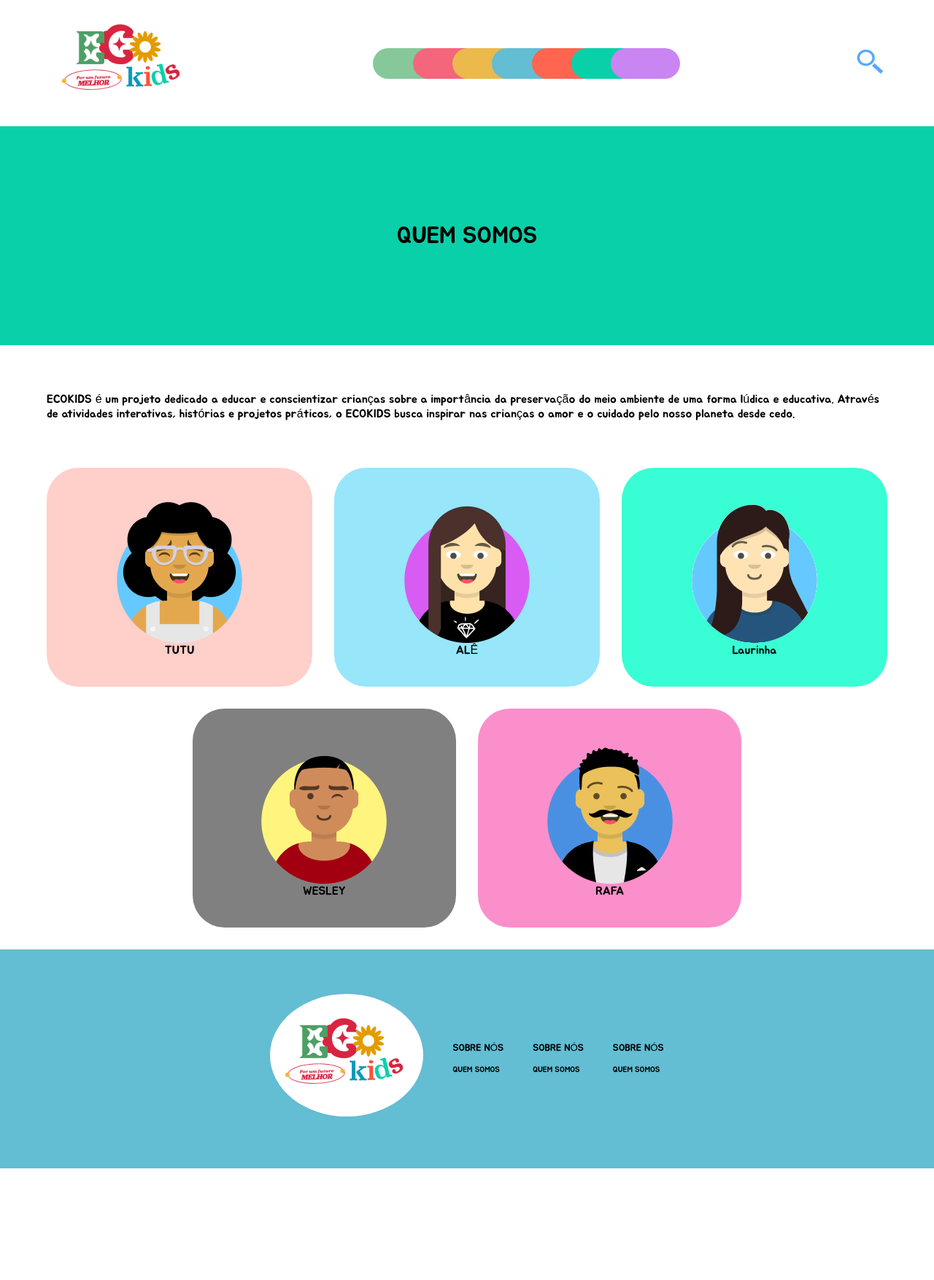
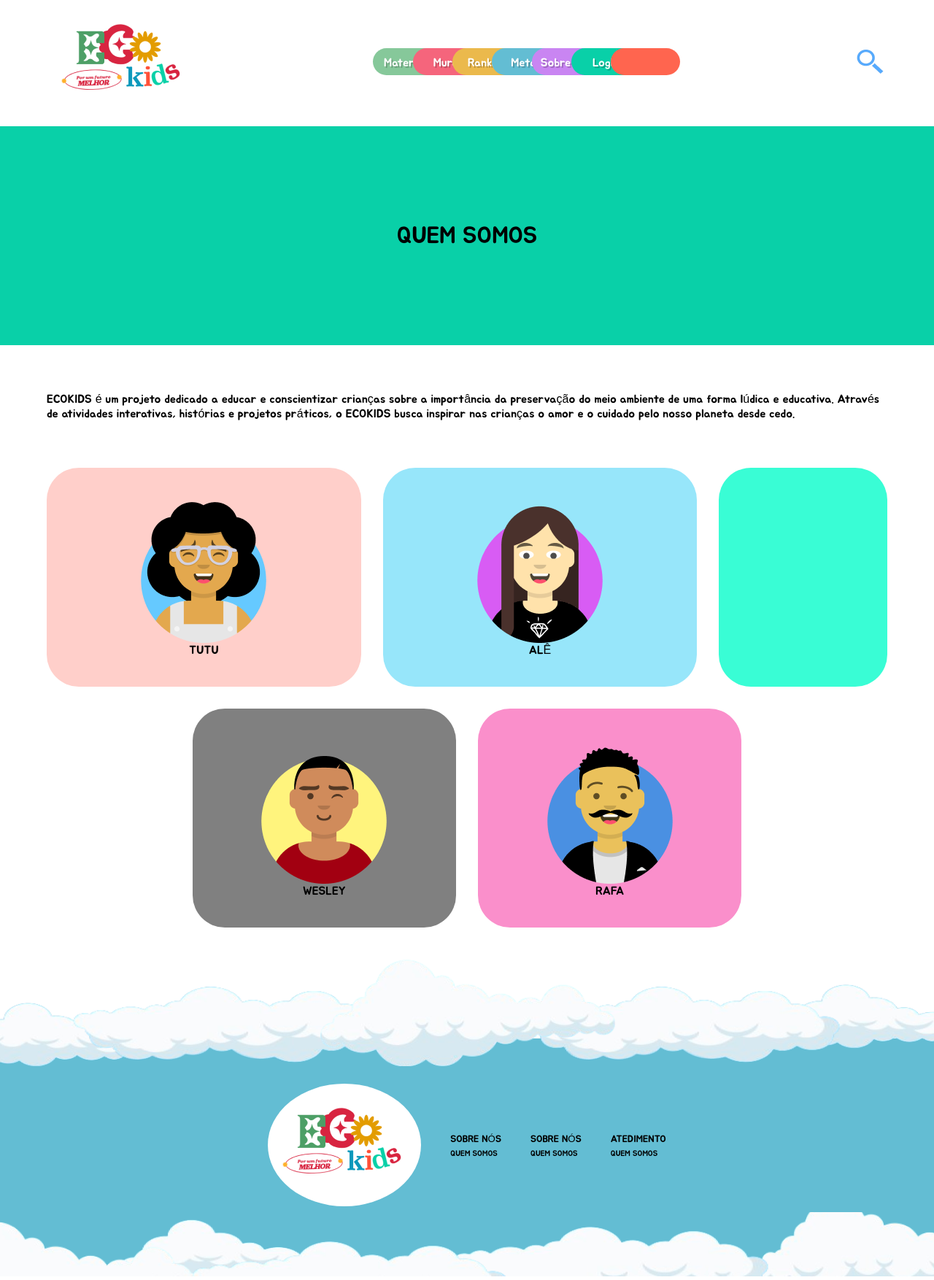
Before and after one commit to wesley369/Ecokids, a Django app: page /quem-somos/ in a window 1280 px wide. Shown: the whole page at 73% size. Before the commit the page ends 1601 px from the top, so only its background shows below. Run offline with Django 5.2, Linux system fonts and the light colour scheme.

Commit message:
mudança

```diff
--- a/EcoKids/EcoKids_Integracao/static/css/QuemSomos.css
+++ b/EcoKids/EcoKids_Integracao/static/css/QuemSomos.css
@@ -16,6 +16,8 @@
   margin-left: 5%;
   margin-right: 5%;
   flex-wrap: wrap;
+  animation: fadeInDown 1s ease-out;
+  color: white;
 }
 
 .barra {
@@ -30,6 +32,18 @@
   border-radius: 29px;
   margin-left: -20px;
   margin-right: -20px;
+  text-align: center;
+  padding-top: 10px;
+  transition: width 0.3s ease, background-color 0.3s ease;
+  text-decoration-color: white;
+  height: 90%;
+  text-shadow:  2px 2px rgba(0, 0, 0, 0.2)
+}
+
+.barra-colorida:hover {
+  width: 50%;
+  background-color: rgb(255, 255, 255);
+  cursor: pointer;
 }
 
 .fundo-verde {
@@ -106,13 +120,15 @@
   flex-direction: row;
   padding-left: 5%;
   padding-right: 5%;
-  height: 300px;
+  height: 200px;
   justify-content: center;
   align-items: center;
-  line-height: 30px;
+  line-height: 20px;
   background-color: rgba(99, 189, 211, 1);
   column-gap: 40px;
-  margin-top: 30px;
+  padding-top: 20px;
+  margin-top: -10px;
+  position: relative;
 }
 .rodape > div > img {
   border-radius: 50%;
@@ -122,3 +138,21 @@
   flex-direction: row;
   column-gap: 40px;
 }
+
+.nuvem-bottom{
+  height: 100%;
+  background-size: cover;
+  width: 100%;
+  background-position: center;
+  background-repeat: no-repeat;
+  margin-top: -20px;
+}
+
+.nuvem-green{
+  height: 100%;
+  background-size: cover;
+  width: 100%;
+  background-position: center;
+  background-repeat: no-repeat;
+  margin-top: 40px;
+}
--- a/EcoKids/EcoKids_Integracao/templates/EcoKids_Integracao/QuemSomos.html
+++ b/EcoKids/EcoKids_Integracao/templates/EcoKids_Integracao/QuemSomos.html
@@ -14,13 +14,13 @@
           <a href="{% url 'EcoKids_Integracao:HomePage' %}"><img class="EcoKids-Logo img-fluid" src="{% static 'img/EcoKids-Logo.png'  %}" alt="EcoKids-Logo"></a>
         </div>
         <div class="barra">
-          <div class="barra-colorida " style="background-color: rgba(134, 200, 154, 1);"></div>
-          <div class="barra-colorida " style="background-color: rgba(245, 101, 124, 1);"></div>
-          <div class="barra-colorida " style="background-color: rgba(235, 185, 76, 1);"></div>
-          <div class="barra-colorida " style="background-color: rgba(99, 189, 211, 1);"></div>
+          <div class="barra-colorida " style="background-color: rgba(134, 200, 154, 1);">Materiais</div>
+          <div class="barra-colorida " style="background-color: rgba(245, 101, 124, 1);">Mural</div>
+          <div class="barra-colorida " style="background-color: rgba(235, 185, 76, 1);">Ranking</div>
+          <div class="barra-colorida " style="background-color: rgba(99, 189, 211, 1);">Metas</div>
+          <div class="barra-colorida " style="background-color: rgba(201, 133, 242, 1);"> Sobre nós</div>
+          <div class="barra-colorida " style="background-color: rgba(9, 208, 168, 1);">Login</div>
           <div class="barra-colorida " style="background-color: rgba(255, 101, 79, 1);"></div>
-          <div class="barra-colorida " style="background-color: rgba(9, 208, 168, 1);"></div>
-          <div class="barra-colorida " style="background-color: rgba(201, 133, 242, 1);"></div>
         </div>
         <div>
             <img src="{% static 'img/pesquisar-logo.png'  %}" alt="pesquisar-logo" class="img-fluid">
@@ -44,8 +44,6 @@
             <h4>ALÊ</h4>
         </div>
         <div class="cards-content" id="card-laurinha">
-          <img src="{% static 'img/laurinha-avatar.webp' %}" alt="">
-          <h4>Laurinha</h4>
         </div>
       </div>
       <div class="cards-meninos" id="card-weslinho">
@@ -58,6 +56,7 @@
             <h4>RAFA</h4>
         </div>
       </div>
+      <img src="{% static 'img/nuvem-top-white.png' %}" alt="nuvem" class="nuvem-green">
       <div class="rodape">
         <div>
           <img class="EcoKids-Logo img-fluid" src="{% static 'img/EcoKids-Logo.png'  %}" alt="EcoKids-Logo">
@@ -72,10 +71,11 @@
             <H6>QUEM SOMOS</H6>
           </div>
           <div>
-            <h5>SOBRE NÓS</h5>
+            <h5>ATEDIMENTO</h5>
               <H6>QUEM SOMOS</H6>
           </div>
         </div>
       </div>
+      <img src="{% static 'img/nuvem-bottom.png' %}" alt="nuvem" class="nuvem-bottom">
    </body>
 </html>
```
Also changed, not shown: EcoKids/EcoKids_Integracao/static/css/HomePage.css (+56 -6 lines), EcoKids/EcoKids_Integracao/static/css/Personagem.css (+51 -4 lines), EcoKids/EcoKids_Integracao/templates/EcoKids_Integracao/HomePage.html (+14 -11 lines), EcoKids/EcoKids_Integracao/templates/EcoKids_Integracao/Personagem.html (+9 -9 lines), EcoKids/EcoKids_Integracao/static/img/Flores.png (added), EcoKids/EcoKids_Integracao/static/img/nuvem-bottom.png (added), EcoKids/EcoKids_Integracao/static/img/nuvem-top-white.png (added), EcoKids/EcoKids_Integracao/static/img/nuvem_green_blue.png (added).
